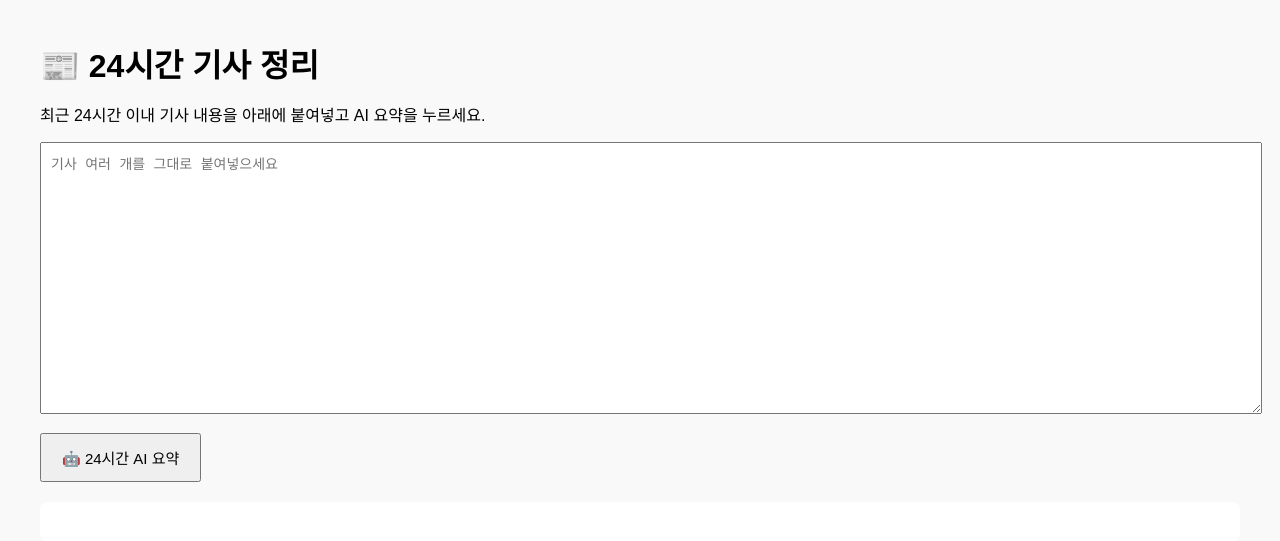
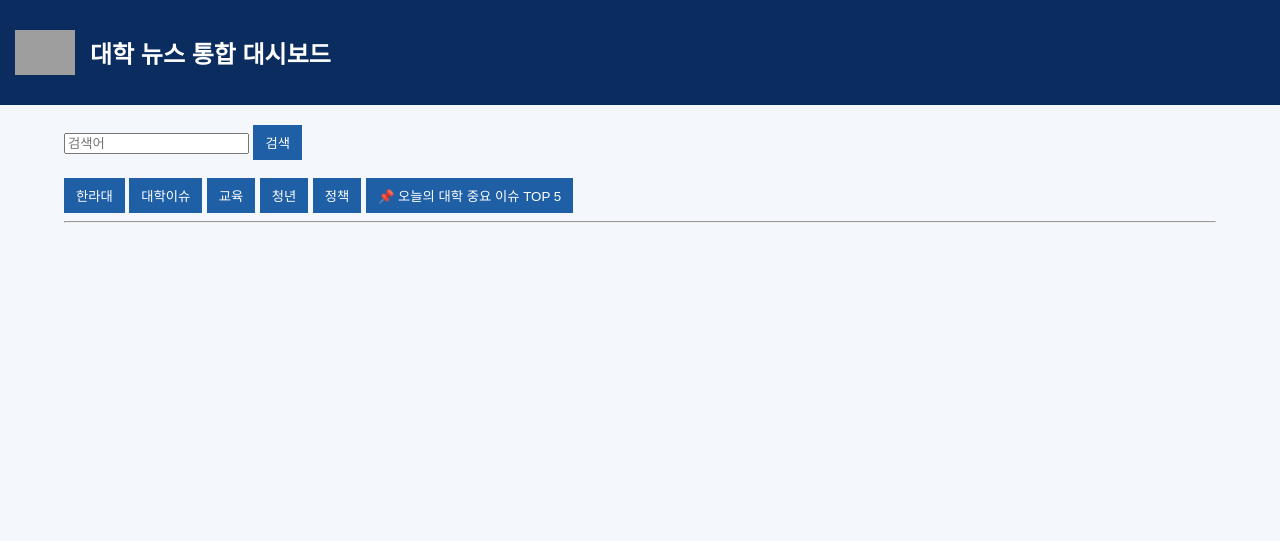
Before and after one commit to wnswns350212-cmyk/-, a Flask app: page / in a window 1280 px wide. Shown: the top 541 px of the page. Run offline with Flask 3, Linux system fonts and the light colour scheme; grey boxes are pictures that could not be loaded.

Commit message:
Update index.html

```diff
--- a/templates/index.html
+++ b/templates/index.html
@@ -1,74 +1,71 @@
-<!DOCTYPE html>
+<!doctype html>
 <html lang="ko">
 <head>
-    <meta charset="UTF-8">
-    <title>기사 정리</title>
+<meta charset="utf-8">
+<title>대학교 뉴스 대시보드</title>
 <style>
-        body {
-            font-family: Arial, sans-serif;
-            margin: 40px;
-            background-color: #f9f9f9;
+body { font-family: Arial; background:#f4f7fb; margin:0; }
+header {
+  background:#0b2c5f; color:white; padding:15px;
+  display:flex; align-items:center;
 }
-        h1 {
-            margin-bottom: 10px;
+header img { height:45px; margin-right:15px; }
+.container { width:90%; margin:20px auto; }
+.article {
+  background:white; padding:15px; margin-bottom:10px;
+  border-radius:8px;
 }
-        textarea {
-            width: 100%;
-            height: 250px;
-            padding: 10px;
-            font-size: 14px;
-        }
-        button {
-            margin-top: 15px;
-            padding: 12px 20px;
-            font-size: 15px;
-            cursor: pointer;
-        }
-        #summaryResult {
-            white-space: pre-wrap;
-            background: #ffffff;
-            padding: 20px;
-            margin-top: 20px;
-            border-radius: 8px;
-            line-height: 1.6;
-        }
+.category { color:#1f5fa5; font-weight:bold; }
+.summary { font-size:14px; color:#333; margin-top:8px; }
+button { padding:8px 12px; background:#1f5fa5; color:white; border:none; }
 </style>
 </head>
+
 <body>
+<header>
+  <img src="https://upload.wikimedia.org/wikipedia/commons/7/77/Halla_University_logo.png">
+  <h2>대학 뉴스 통합 대시보드</h2>
+</header>
 
-<h1>📰 24시간 기사 정리</h1>
-<p>최근 24시간 이내 기사 내용을 아래에 붙여넣고 AI 요약을 누르세요.</p>
+<div class="container">
 
-<textarea id="articleInput" placeholder="기사 여러 개를 그대로 붙여넣으세요"></textarea>
+<form method="get">
+  <input name="query" placeholder="검색어">
+  <button type="submit">검색</button>
+</form>
 
 <br>
-<button id="aiSummaryBtn">🤖 24시간 AI 요약</button>
 
-<div id="summaryResult"></div>
+{% for cat in ["한라대","대학이슈","교육","청년","정책"] %}
+<a href="/?category={{cat}}"><button>{{cat}}</button></a>
+{% endfor %}
+
+<button onclick="loadTop5()">📌 오늘의 대학 중요 이슈 TOP 5</button>
+
+<hr>
+
+<div id="top5"></div>
+
+{% for a in articles %}
+<div class="article">
+  <div class="category">[{{a.category}}] {{a.source}} | {{a.date}}</div>
+  <b>{{a.title}}</b>
+  <div class="summary">AI 요약: {{a.summary}}</div>
+  <a href="{{a.link}}" target="_blank">원문 보기</a>
+</div>
+{% endfor %}
+
+</div>
 
 <script>
-document.getElementById("aiSummaryBtn").addEventListener("click", async () => {
-    const articles = document.getElementById("articleInput").value;
-    const resultDiv = document.getElementById("summaryResult");
-
-    resultDiv.innerText = "⏳ AI가 대학 관련 핵심 뉴스를 분석 중입니다...";
-
-    try {
-        const response = await fetch("/ai-summary", {
-            method: "POST",
-            headers: {
-                "Content-Type": "application/json"
-            },
-            body: JSON.stringify({ articles })
+function loadTop5() {
+  fetch("/top5")
+    .then(res => res.json())
+    .then(data => {
+      document.getElementById("top5").innerHTML =
+        "<h3>오늘의 TOP 5</h3><pre>"+data.result+"</pre>";
     });
-
-        const data = await response.json();
-        resultDiv.innerText = data.result;
-
-    } catch (error) {
-        resultDiv.innerText = "❌ 서버 오류가 발생했습니다.";
 }
-});
 </script>
 
 </body>
```
Lines whose indentation alone changed are shown as unchanged.
